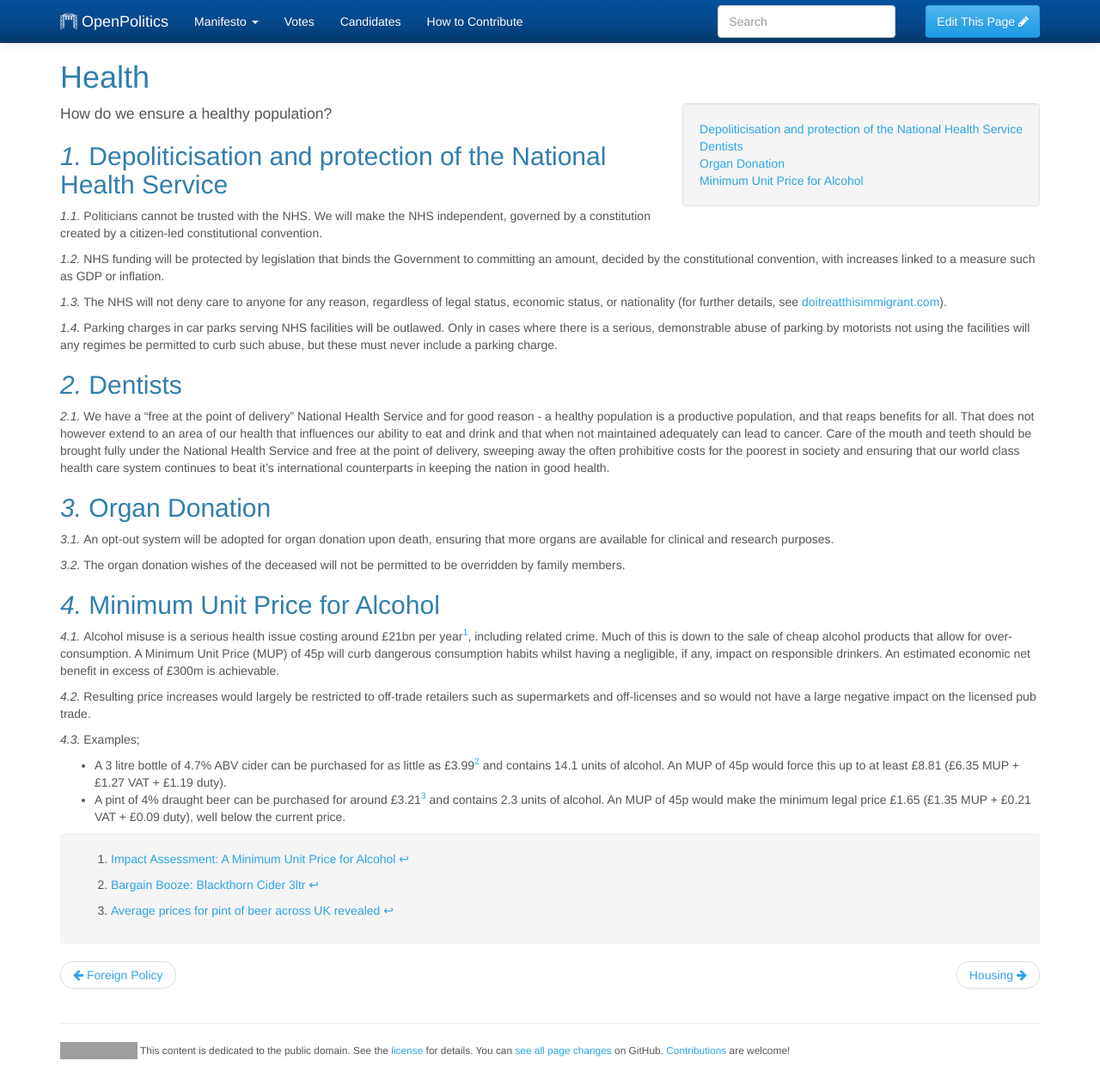
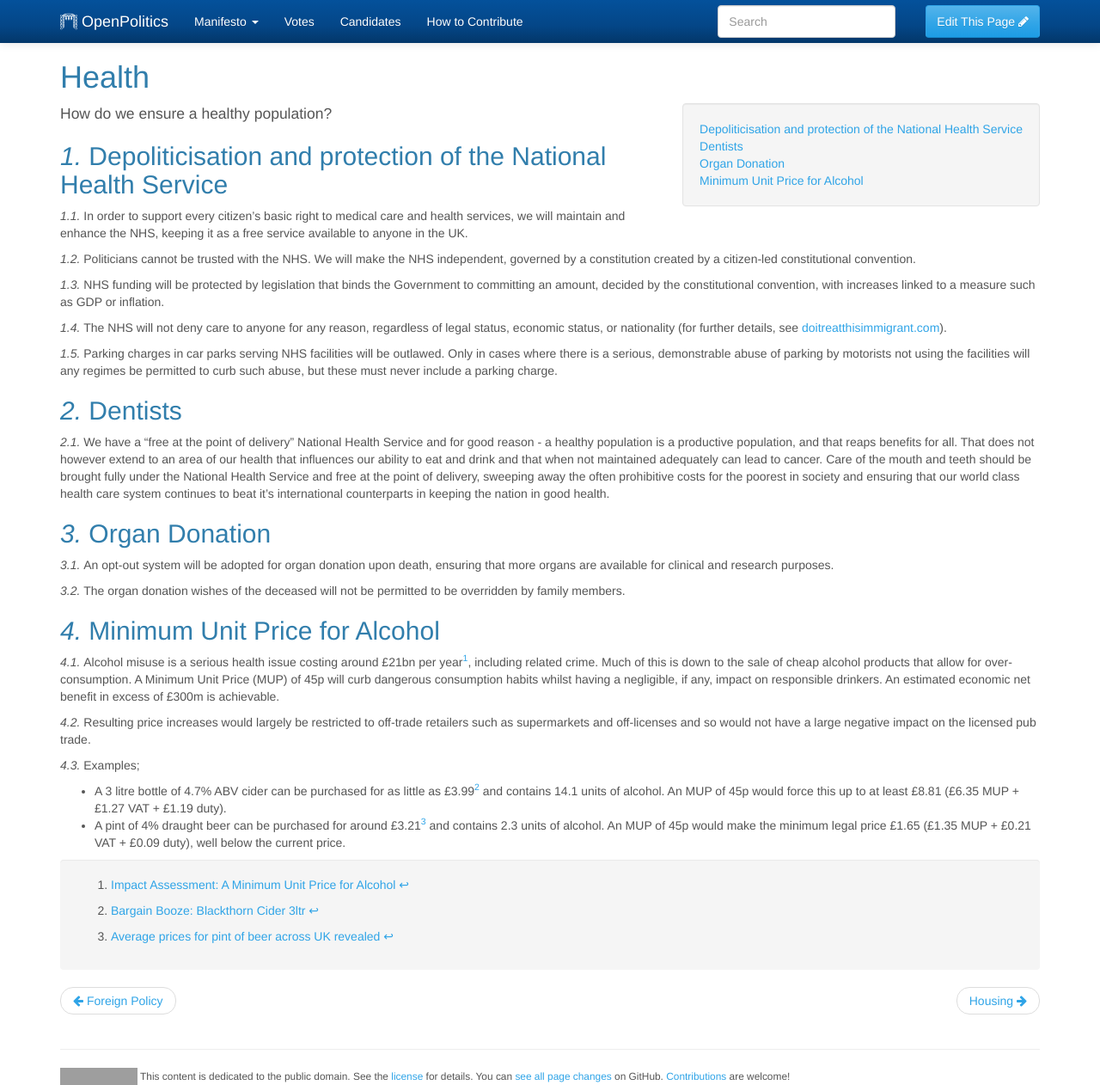
Before and after one commit to openpolitics/manifesto, a Jekyll site: the page built from manifesto/health.md, in a window 1280 px wide and 1262 px high. Shown: the whole window at 86% size. Built offline with Jekyll 4.4.1, drawn with Linux system fonts in a browser that asks for light colours; grey boxes are pictures that could not be loaded.

Commit message:
Restore the original first sentence

```diff
--- a/manifesto/health.md
+++ b/manifesto/health.md
@@ -9,6 +9,8 @@ published: true
 How do we ensure a healthy population?
 
 ## Depoliticisation and protection of the National Health Service
+
+In order to support every citizen's basic right to medical care and health services, we will maintain and enhance the NHS, keeping it as a free service available to anyone in the UK.
 
 Politicians cannot be trusted with the NHS. We will make the NHS independent, governed by a constitution created by a citizen-led constitutional convention.
 
```
